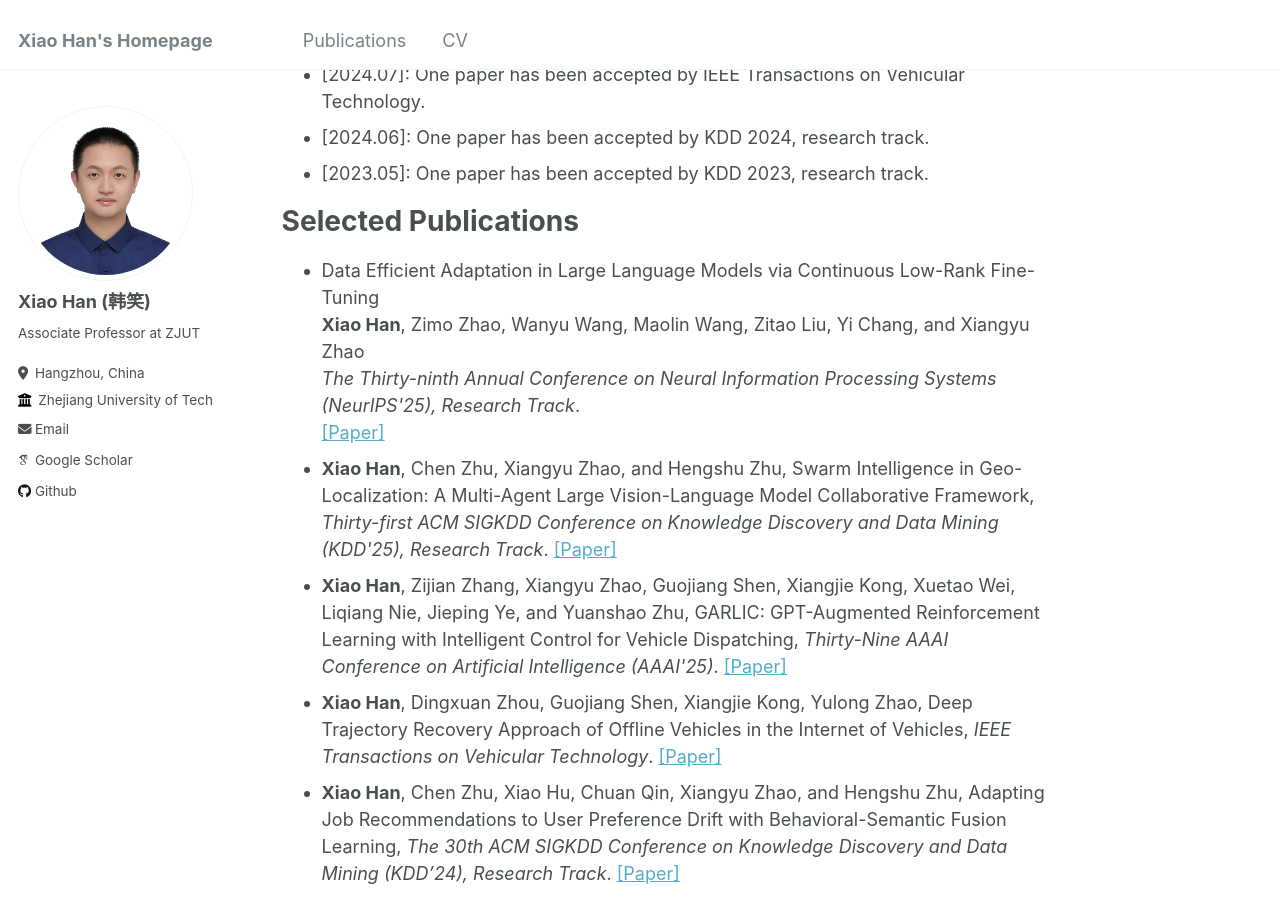
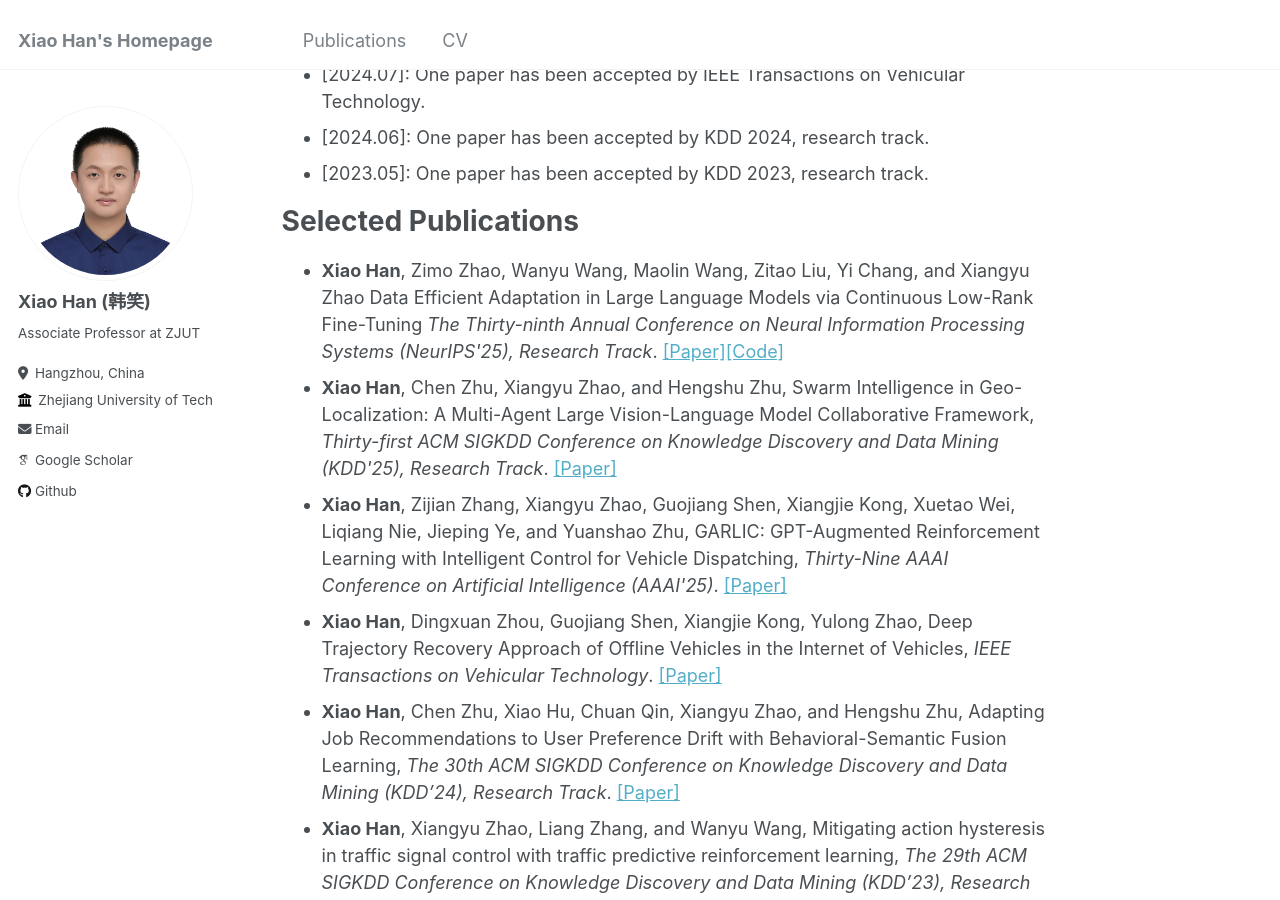
Before and after one commit to hahahenha/hahahenha.github.io, a Jekyll site: the page built from _pages/about.md, in a window 1280 px wide and 900 px high, scrolled down 790 px. Built offline with Jekyll 4.4.1, drawn with Linux system fonts in a browser that asks for light colours; some web fonts are replaced.

Commit message:
Update about.md

```diff
--- a/_pages/about.md
+++ b/_pages/about.md
@@ -52,14 +52,17 @@ If you are interested in collaborating with me or want to have a chat, always fe
 </ul>
 </div>
 
+
+
+
 # Selected Publications
 
 <ul>
   <li>
-    Data Efficient Adaptation in Large Language Models via Continuous Low-Rank Fine-Tuning<br>
-    <Strong>Xiao Han</Strong>, Zimo Zhao, Wanyu Wang, Maolin Wang, Zitao Liu, Yi Chang, and Xiangyu Zhao<br>
-    <em>The Thirty-ninth Annual Conference on Neural Information Processing Systems (NeurIPS'25), Research Track</em>.<br>
-    <a target="_blank" rel="noopener" href="">[Paper]</a>
+    <Strong>Xiao Han</Strong>, Zimo Zhao, Wanyu Wang, Maolin Wang, Zitao Liu, Yi Chang, and Xiangyu Zhao
+    Data Efficient Adaptation in Large Language Models via Continuous Low-Rank Fine-Tuning
+    <em>The Thirty-ninth Annual Conference on Neural Information Processing Systems (NeurIPS'25), Research Track</em>.
+    <a target="_blank" rel="noopener" href="">[Paper]</a><a target="_blank" rel="noopener" href="">[Code]</a>
   </li>
 
   <li>
```
